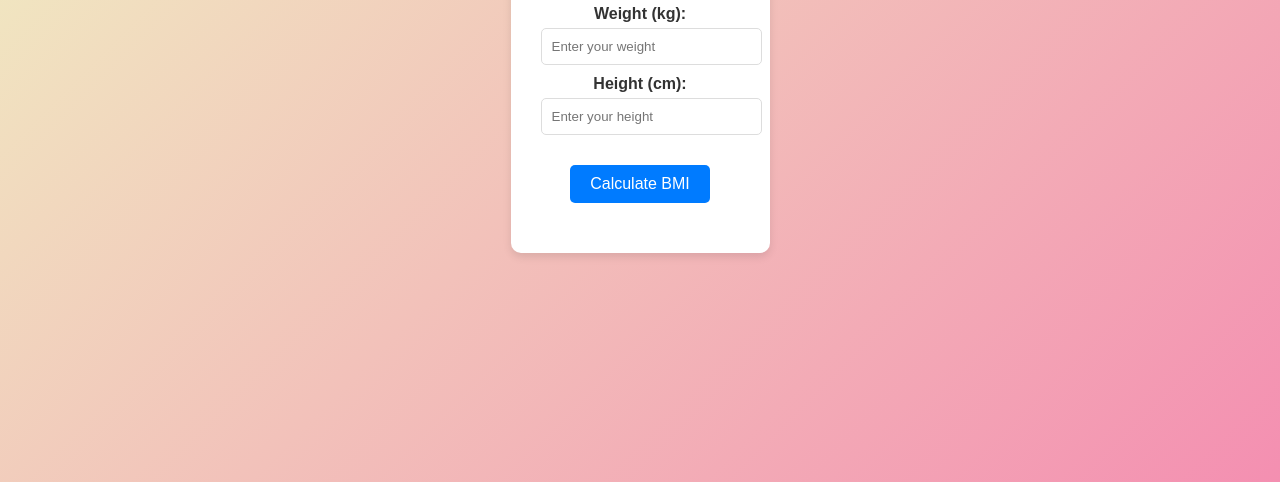
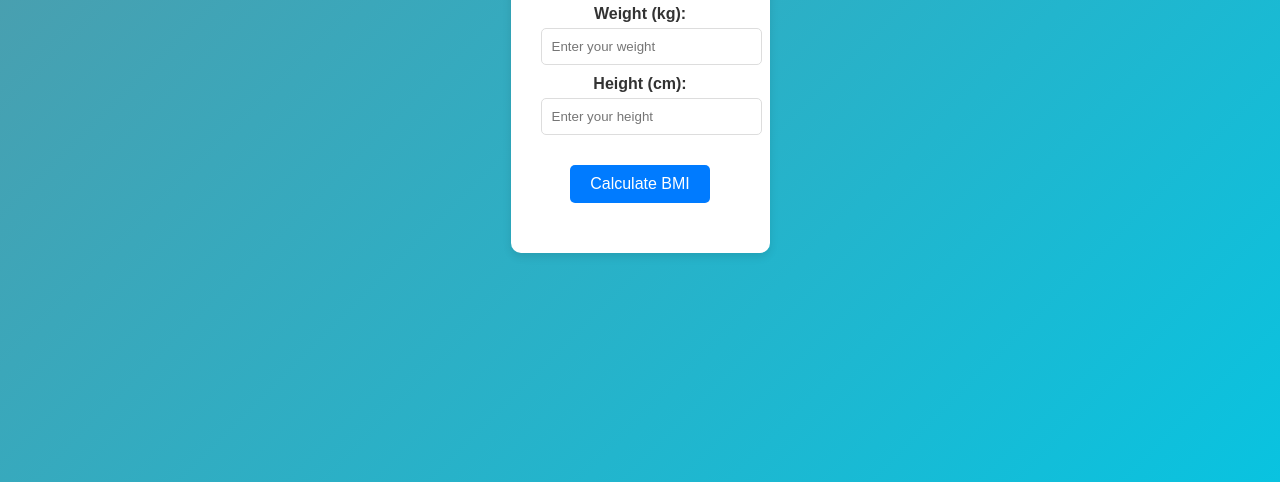
Before and after one commit to Farhankhan139/cognorise_internship, a plain HTML site: page BMI_calcualtor/main.html in a window 1280 px wide. Shown: the part 318-800 px from the top of the page. Drawn offline with Linux system fonts and the light colour scheme.

Commit message:
Add all project files

```diff
--- a/BMI_calcualtor/styles.css
+++ b/BMI_calcualtor/styles.css
@@ -4,7 +4,7 @@ body {
     align-items: center;
     height: 100vh;
     margin: 0;
-    background: linear-gradient(135deg, #f0f4c3, #f48fb1);
+    background: linear-gradient(135deg, #5499a7, #09c3e0);
     font-family: 'Arial', sans-serif;
 }
 
```
